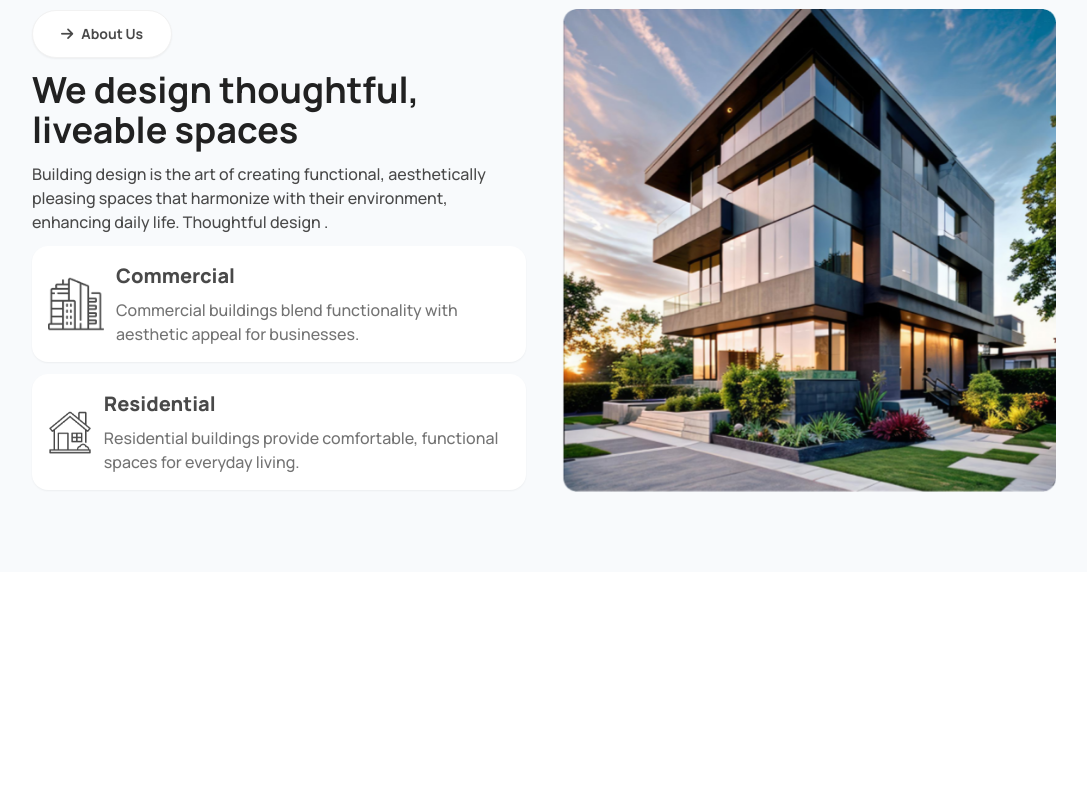
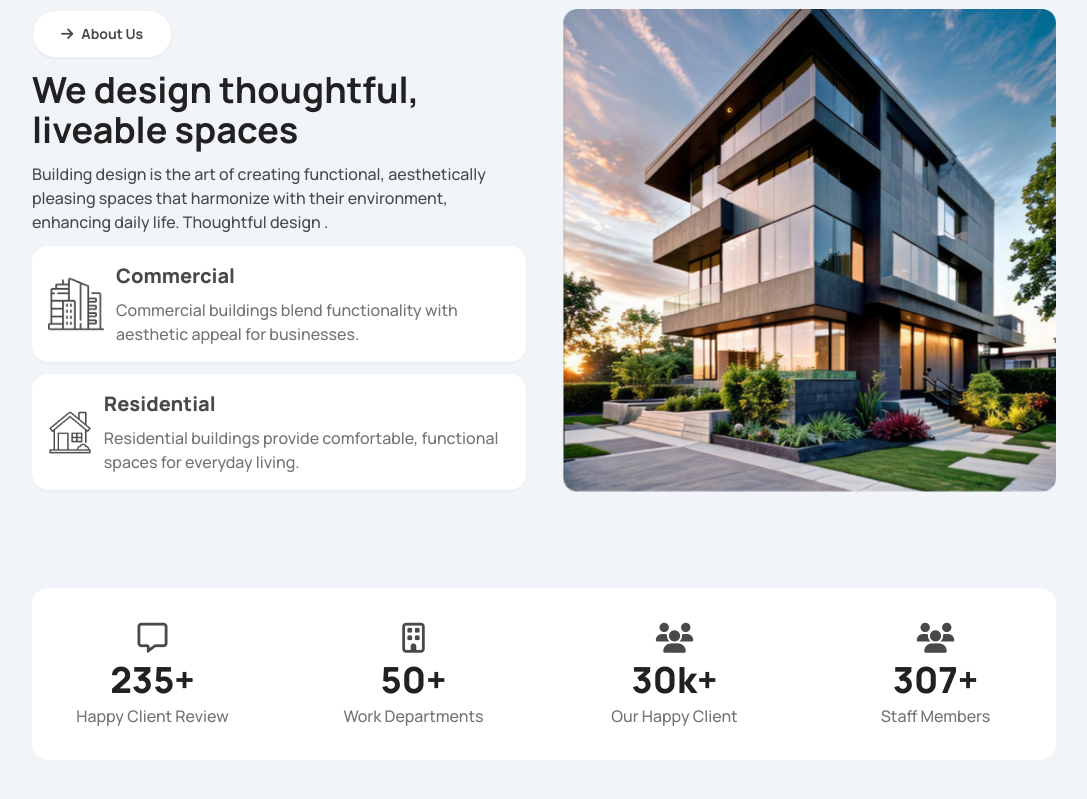
Before and after one commit to mubashirbappi5/Real-estate-hub, a plain HTML site: page index.html in a window 1280 px wide. Shown: the part 845-1644 px from the top of the page, without its empty margins (96-1183 px from the left). Before the commit the page ends 1417 px from the top, so only its background shows below. Drawn offline with nearby package versions, Linux system fonts and the light colour scheme.

Commit message:
client review and work depertmen

```diff
--- a/index.html
+++ b/index.html
@@ -46,8 +46,9 @@
       };
     </script>
   </head>
-  <body class="font-manrope bg-slate-50">
-    <header class="max-w-screen-lg mx-auto pb-20 bg-white ">
+  <body class="font-manrope bg-slate-100">
+    <header class=" bg-white ">
+    <div class="max-w-screen-lg mx-auto pb-20">
       <nav>
         <div class="navbar bg-transparent">
           <div class="navbar-start">
@@ -134,8 +135,9 @@
         </div>
 
        </section>
+    </div>
     </header>
-    <main class="max-w-screen-lg mx-auto  lg:py-20 py-14 bg-slate-50">
+    <main class="max-w-screen-lg mx-auto  lg:py-20 py-14">
       <section class="relative">
         <!-- vactor -->
         <div class=" hidden lg:flex absolute -top-14 -left-10">
@@ -187,6 +189,33 @@
           </div>
 
       </section>
+      <section class="py-8 my-24  mx-4 md:mx-0  grid grid-cols-1 gap-5 md:grid-cols-2 lg:grid-cols-4  rounded-2xl bg-white">
+        <!-- client review list -->
+        <div class="text-center space-y-1">
+          <i class="fa-regular fa-message text-3xl text-dark-2"></i>
+          <h1 class="text-4xl font-extrabold text-dark-1">235+</h1>
+          <p class=" text-dark-3 font-medium ">Happy Client Review</p>
+
+         </div>
+         <div class="text-center space-y-1">
+          <i class="fa-regular fa-building text-3xl text-dark-2"></i>
+          <h1 class="text-4xl font-extrabold  text-dark-1">50+</h1>
+          <p class="text-dark-3 font-medium">Work Departments</p>
+
+         </div>
+         <div class="text-center space-y-1">
+          <i class="fa-solid fa-users text-3xl text-dark-2"></i>
+          <h1 class="text-4xl font-extrabold  text-dark-1">30k+</h1>
+          <p class="text-dark-3 font-medium">Our Happy Client</p>
+
+         </div>
+         <div class="text-center space-y-1">
+          <i class="fa-solid fa-users text-3xl text-dark-2"></i>
+          <h1 class="text-4xl font-extrabold  text-dark-1">307+</h1>
+          <p class="text-dark-3 font-medium">Staff Members</p>
+
+         </div>
+      </section>
 
 
     </main>
```
